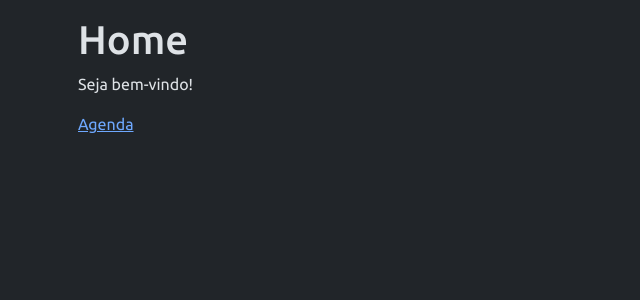
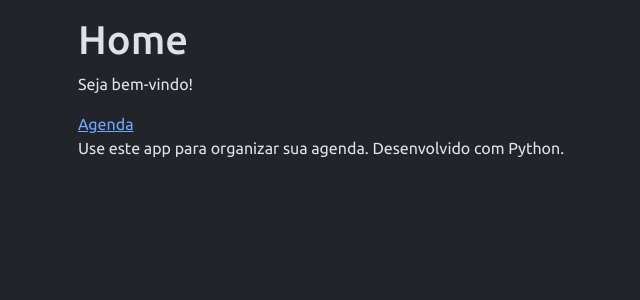
Before and after one commit to JoaoRoccella/agenda, a Flask app: page / in a window 1280 px wide. Shown: the top 300 px of the page, without its empty margins (4-644 px from the left). Run offline with Flask 3, Linux system fonts and the light colour scheme.

Commit message:
docs: descrição do projeto

```diff
--- a/templates/home.html
+++ b/templates/home.html
@@ -3,4 +3,5 @@
 {% block content %}
     <p>Seja bem-vindo!</p>
     <a href="/agenda">Agenda</a>
+    <p>Use este app para organizar sua agenda. Desenvolvido com Python.</p>
 {% endblock %}
```
